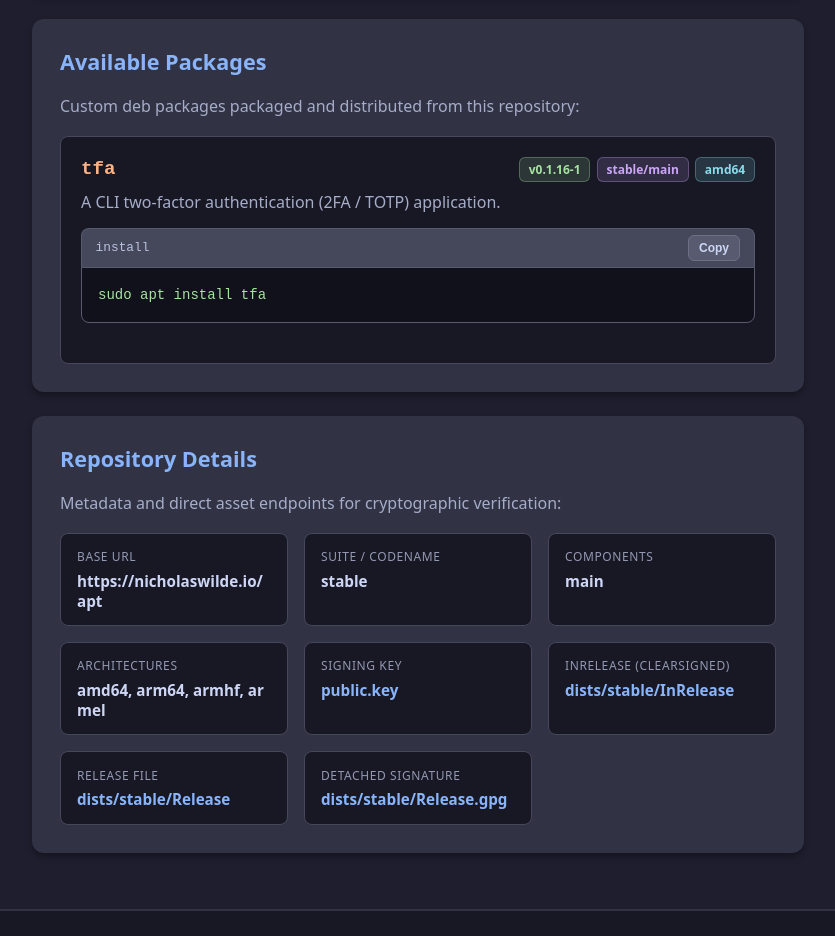
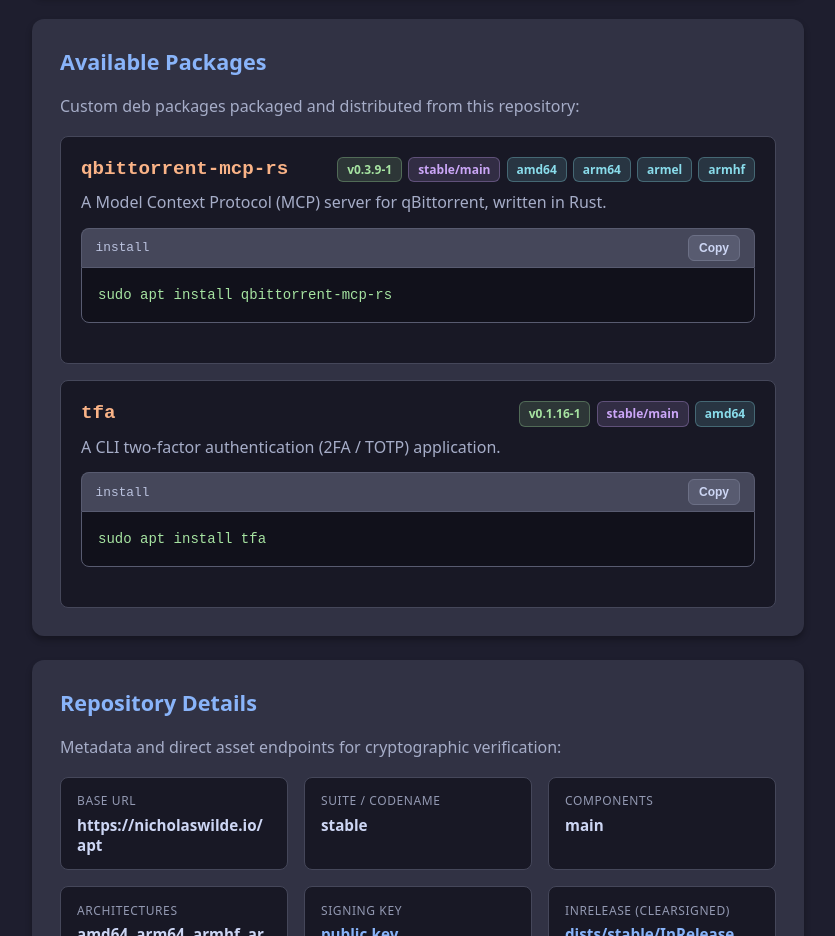
Before and after one commit to nicholaswilde/apt, a plain HTML site: page public/index.html in a window 1280 px wide. Shown: the part 1340-2276 px from the top of the page, without its empty margins (222-1057 px from the left). Drawn offline with Linux system fonts and the light colour scheme.

Commit message:
feat(pkg): add qbittorrent-mcp-rs 0.3.9 debs (amd64, arm64, armhf, armel)

```diff
--- a/public/index.html
+++ b/public/index.html
@@ -117,6 +117,32 @@ sudo apt install &lt;package-name&gt;</code></pre>
         <p>Custom deb packages packaged and distributed from this repository:</p>
 
         <!-- packages:start -->
+        <div class="package-item">
+          <div class="package-header">
+            <span class="package-name">qbittorrent-mcp-rs</span>
+            <div class="package-badges">
+              <span class="badge badge-version">v0.3.9-1</span>
+              <span class="badge badge-component">stable/main</span>
+              <span class="badge badge-arch">amd64</span>
+              <span class="badge badge-arch">arm64</span>
+              <span class="badge badge-arch">armel</span>
+              <span class="badge badge-arch">armhf</span>
+            </div>
+          </div>
+          <p>
+            A Model Context Protocol (MCP) server for qBittorrent, written in Rust.
+          </p>
+          <div class="code-container">
+            <div class="code-header">
+              <span>install</span>
+              <button class="copy-btn" data-target="cmd-install-qbittorrent-mcp-rs" title="Copy to clipboard">
+                Copy
+              </button>
+            </div>
+            <pre class="code-block" id="cmd-install-qbittorrent-mcp-rs"><code>sudo apt install qbittorrent-mcp-rs</code></pre>
+          </div>
+        </div>
+
         <div class="package-item">
           <div class="package-header">
             <span class="package-name">tfa</span>
```
Also changed, not shown: 4 other files.
